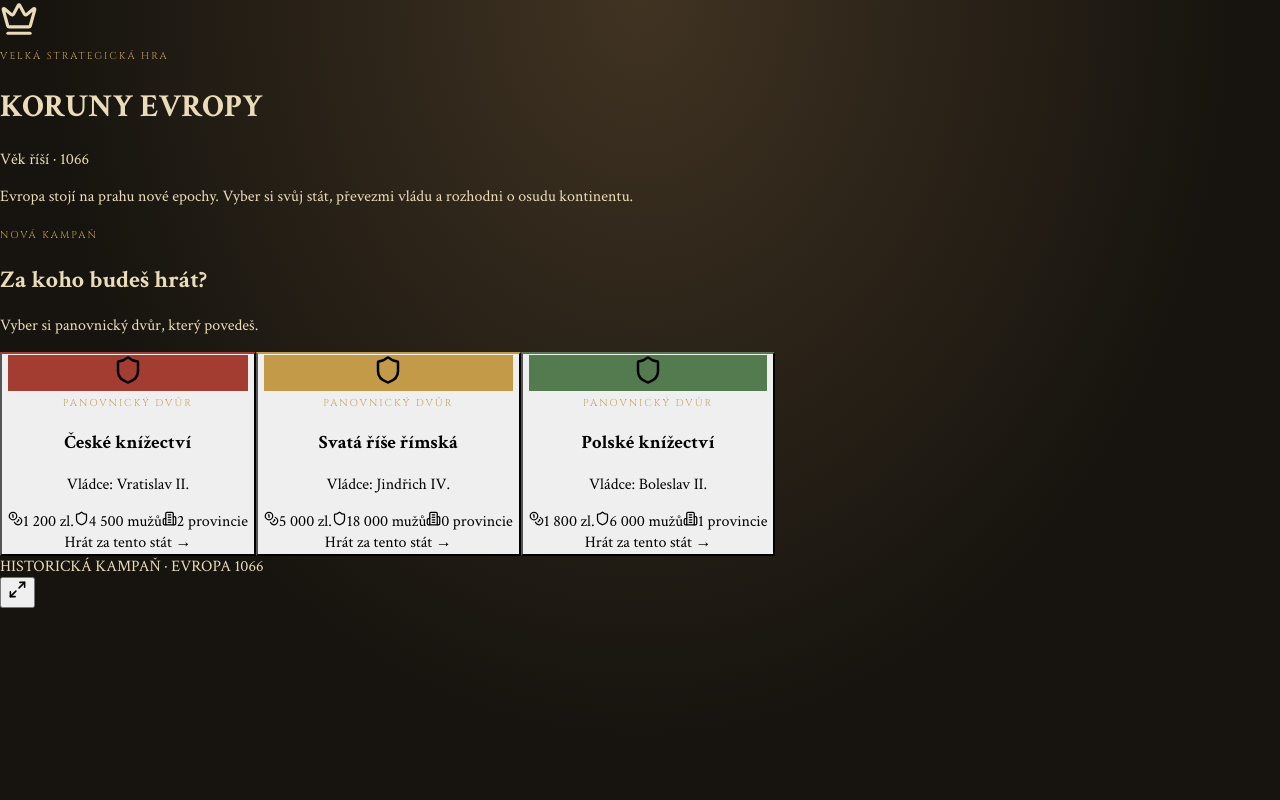
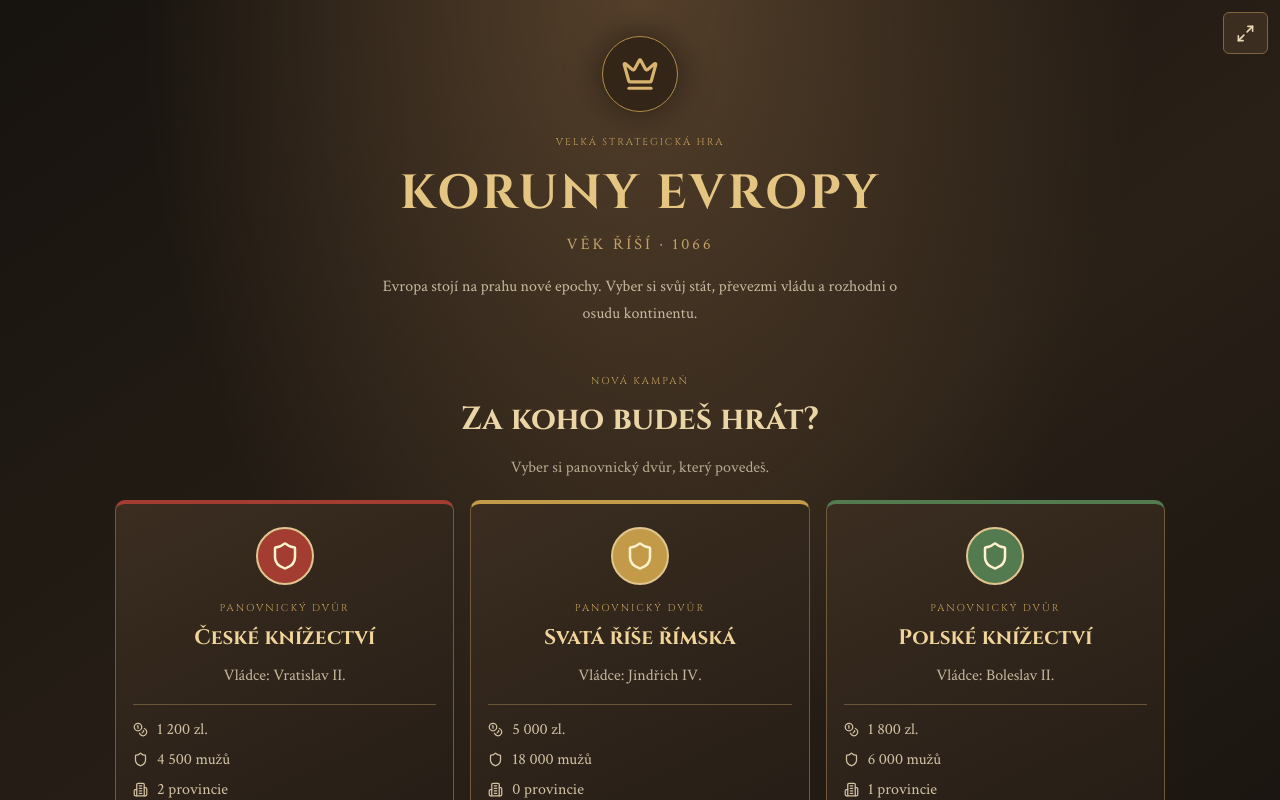
Before and after one commit to lamanet007-cmd/koruny-evropy, a React (Vite) app in the folder client/: page / in a window 1280 px wide. Shown: the top 800 px of the page. Built offline with nearby package versions, Linux system fonts and the light colour scheme.

Commit message:
Update styles.css

```diff
--- a/client/src/styles.css
+++ b/client/src/styles.css
@@ -1,3 +1,4 @@
+
 @import url("https://fonts.googleapis.com/css2?family=Cinzel:wght@400;500;600;700&family=Crimson+Text:wght@400;600;700&display=swap");
 
 :root {
@@ -17,6 +18,11 @@
 
 * {
   box-sizing: border-box;
+}
+
+html {
+  min-height: 100%;
+  background: var(--dark);
 }
 
 body {
@@ -468,6 +474,235 @@ button:focus-visible {
   letter-spacing: 1px;
 }
 
+/* =========================================
+   VÝBĚR STÁTU – NOVÁ KAMPAŇ
+========================================= */
+
+.country-selection {
+  position: relative;
+  min-height: 100vh;
+  min-height: 100svh;
+  padding: 36px 18px 28px;
+  color: #eadbb9;
+  background:
+    radial-gradient(ellipse at 50% 0%, #55402b 0%, transparent 55%),
+    linear-gradient(145deg, #17130f, #292017 55%, #17130f);
+  text-align: center;
+  overflow-x: hidden;
+}
+
+.selection-top {
+  max-width: 680px;
+  margin: 0 auto 42px;
+}
+
+.selection-emblem {
+  display: flex;
+  align-items: center;
+  justify-content: center;
+  width: 76px;
+  height: 76px;
+  margin: 0 auto 18px;
+  border: 1px solid #b28b48;
+  border-radius: 50%;
+  color: #d7b36d;
+  background: #332619;
+  box-shadow: 0 0 35px #0008;
+}
+
+.selection-top h1 {
+  margin: 10px 0 4px;
+  color: #e5c582;
+  font-family: "Cinzel", serif;
+  font-size: clamp(30px, 7vw, 48px);
+  letter-spacing: 3px;
+}
+
+.selection-subtitle {
+  margin: 8px 0;
+  color: #c3a36a;
+  letter-spacing: 3px;
+  text-transform: uppercase;
+}
+
+.selection-description {
+  max-width: 520px;
+  margin: 18px auto 0;
+  color: #c5b99f;
+  line-height: 1.7;
+}
+
+.selection-heading {
+  margin: 0 auto 22px;
+}
+
+.selection-heading h2 {
+  margin: 8px 0;
+  color: #ead5a6;
+  font-family: "Cinzel", serif;
+  font-size: clamp(23px, 5vw, 32px);
+}
+
+.selection-heading p {
+  color: #b8aa91;
+}
+
+.country-selection-grid {
+  display: grid;
+  grid-template-columns: repeat(
+    auto-fit,
+    minmax(min(100%, 245px), 1fr)
+  );
+  gap: 16px;
+  max-width: 1050px;
+  margin: 0 auto;
+}
+
+.country-choice {
+  display: flex;
+  flex-direction: column;
+  align-items: center;
+  min-width: 0;
+  padding: 23px 17px;
+  border: 1px solid #725b3b;
+  border-top: 4px solid;
+  border-radius: 10px;
+  color: #e8d8b8;
+  background: linear-gradient(155deg, #3b2d20, #211a14);
+  text-align: center;
+  cursor: pointer;
+  transition: transform 0.18s ease, border-color 0.18s ease;
+}
+
+.country-choice:hover {
+  transform: translateY(-3px);
+  border-color: #d0ad6d;
+}
+
+.country-choice:active {
+  transform: scale(0.98);
+}
+
+.choice-color {
+  display: flex;
+  align-items: center;
+  justify-content: center;
+  width: 58px;
+  height: 58px;
+  margin-bottom: 16px;
+  border: 2px solid #e1c58e;
+  border-radius: 50%;
+  color: #fff0ce;
+}
+
+.country-choice h3 {
+  margin: 9px 0;
+  color: #f0d49a;
+  font-family: "Cinzel", serif;
+  font-size: 21px;
+}
+
+.choice-ruler {
+  margin: 4px 0 18px;
+  color: #c5b79d;
+}
+
+.choice-stats {
+  display: flex;
+  flex-direction: column;
+  gap: 9px;
+  width: 100%;
+  padding: 14px 0;
+  border-top: 1px solid #6b5538;
+  border-bottom: 1px solid #6b5538;
+  color: #d3c3a4;
+  text-align: left;
+}
+
+.choice-stats span {
+  display: flex;
+  align-items: center;
+  gap: 9px;
+}
+
+.choice-button {
+  display: block;
+  width: 100%;
+  margin-top: 17px;
+  padding: 12px 8px;
+  border: 1px solid #a9894d;
+  border-radius: 5px;
+  color: #f4dfb1;
+  background: #604525;
+  font-weight: 700;
+}
+
+.selection-footer {
+  margin: 38px auto 8px;
+  color: #927c58;
+  font-size: 11px;
+  letter-spacing: 2px;
+}
+
+/* =========================================
+   HERNÍ LIŠTA A CELOOBRAZOVKOVÝ REŽIM
+========================================= */
+
+.game-toolbar {
+  display: flex;
+  align-items: center;
+  justify-content: space-between;
+  gap: 10px;
+  padding: 9px 14px;
+  background: #211a14;
+  border-bottom: 1px solid #725b3b;
+}
+
+.toolbar-button,
+.fullscreen-button {
+  display: inline-flex;
+  align-items: center;
+  justify-content: center;
+  gap: 8px;
+  min-height: 42px;
+  padding: 8px 12px;
+  border: 1px solid #806541;
+  border-radius: 6px;
+  color: #ead8b3;
+  background: #3b2d20;
+  font-size: 13px;
+  cursor: pointer;
+}
+
+.fullscreen-button:hover,
+.toolbar-button:hover {
+  background: #594329;
+}
+
+.selection-fullscreen {
+  position: absolute;
+  top: 12px;
+  right: 12px;
+}
+
+.fullscreen-message {
+  padding: 10px;
+  color: #f0d49a;
+  text-align: center;
+  font-size: 13px;
+}
+
+.country-choice:focus-visible,
+.fullscreen-button:focus-visible,
+.toolbar-button:focus-visible {
+  outline: 3px solid #e5c582;
+  outline-offset: 3px;
+}
+
+/* =========================================
+   MOBILNÍ ZOBRAZENÍ
+========================================= */
+
 @media (max-width: 760px) {
   .game-shell {
     padding-bottom: calc(75px + env(safe-area-inset-bottom));
@@ -579,7 +814,40 @@ button:focus-visible {
     padding: 14px;
     font-size: 10px;
   }
+
+  /* Výběr státu na mobilu */
+
+  .country-selection {
+    padding: 68px 13px 22px;
+  }
+
+  .selection-top {
+    margin-bottom: 30px;
+  }
+
+  .country-selection-grid {
+    grid-template-columns: 1fr;
+  }
+
+  .country-choice {
+    padding: 19px 15px;
+  }
+
+  .game-toolbar {
+    padding: 7px 9px;
+  }
+
+  .toolbar-button,
+  .fullscreen-button {
+    min-height: 44px;
+    padding: 8px 10px;
+    font-size: 12px;
+  }
 }
+
+/* =========================================
+   MOBIL NA ŠÍŘKU
+========================================= */
 
 @media (orientation: landscape) and (max-height: 550px) {
   .game-header {
@@ -609,3 +877,30 @@ button:focus-visible {
     position: static;
   }
 }
+
+/* =========================================
+   PROHLÍŽEČOVÝ FULLSCREEN
+========================================= */
+
+:fullscreen {
+  background: #17130f;
+}
+
+:fullscreen .game-shell,
+:fullscreen .country-selection {
+  min-height: 100vh;
+  min-height: 100svh;
+  overflow-y: auto;
+}
+
+/* Omezení animací pro přístupnost */
+
+@media (prefers-reduced-motion: reduce) {
+  *,
+  *::before,
+  *::after {
+    scroll-behavior: auto !important;
+    transition-duration: 0.01ms !important;
+    animation-duration: 0.01ms !important;
+  }
+}
```
